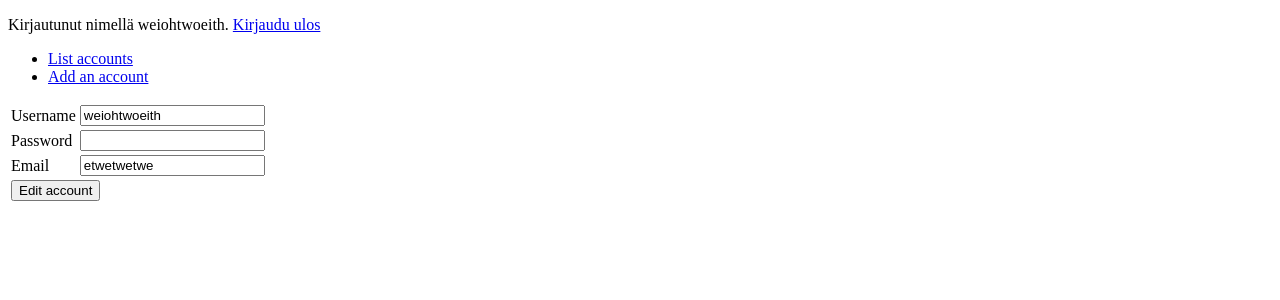
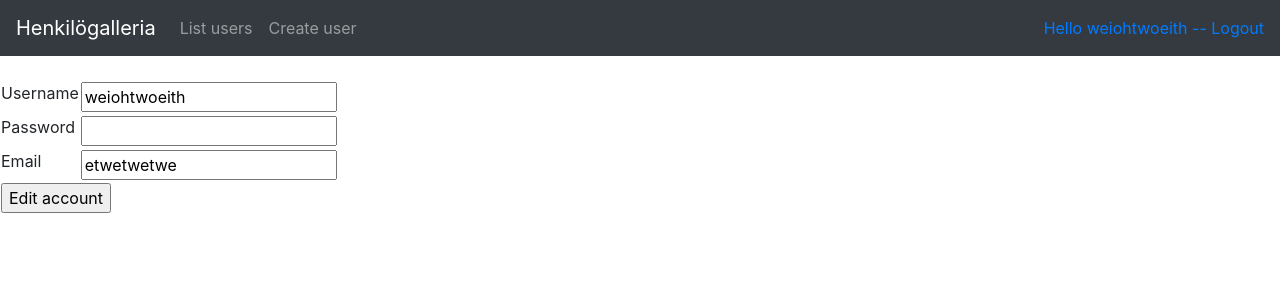
Before and after one commit to joonissi/tsohaaa, a Flask app: page /users/edit/1 in a window 1280 px wide. Shown: the top 300 px of the page. Run offline with Flask 2, Linux system fonts and the light colour scheme; a user stored in the database is signed in; some libraries are stand-ins or nearby versions.

Commit message:
added bootstrap to layout

```diff
--- a/application/templates/layout.html
+++ b/application/templates/layout.html
@@ -4,26 +4,49 @@
   <head>
     <meta charset="utf-8">
     <title>Henkilögalleria</title>
+    <link rel="stylesheet" href="https://maxcdn.bootstrapcdn.com/bootstrap/4.0.0/css/bootstrap.min.css" integrity="sha384-Gn5384xqQ1aoWXA+058RXPxPg6fy4IWvTNh0E263XmFcJlSAwiGgFAW/dAiS6JXm"
+      crossorigin="anonymous">
   </head>
 
   <body>
+
+    <nav class="navbar navbar-expand-md navbar-dark bg-dark mb-4">
+      <a class="navbar-brand" href="#">Henkilögalleria</a>
+      <button class="navbar-toggler" type="button" data-toggle="collapse" data-target="#navbarCollapse" aria-controls="navbarCollapse"
+        aria-expanded="false" aria-label="Toggle navigation">
+        <span class="navbar-toggler-icon"></span>
+      </button>
+      <div class="collapse navbar-collapse" id="navbarCollapse">
+        <ul class="navbar-nav mr-auto">
+          <li class="nav-item">
+            <a class="nav-link" href="{{ url_for('users_index') }} ">List users</a>
+          </li>
+          <li class="nav-item">
+            <a class="nav-link" href="{{ url_for('users_form') }} ">Create user</a>
+          </li>
+        </ul>
+        <div class="form-inline mt-2 mt-md-0">
           {% if current_user.is_authenticated %}
-  <p>
-Kirjautunut nimellä {{ current_user.username }}. <a href="{{ url_for('auth_logout') }}">Kirjaudu ulos</a>
-  </p>
+          <a href="{{ url_for('auth_logout') }}">Hello {{ current_user.username }} -- Logout</a>
           {% else %}
-  <a href="{{ url_for('auth_login') }}">Kirjaudu</a>
+          <a href="{{ url_for('auth_login') }}">Login</a>
           {% endif %}
+        </div>
+      </div>
+    </nav>
 
-  <ul>
-    <li><a href="{{ url_for('users_index') }}">List accounts</a></li>
-    <li><a href="{{ url_for('users_form') }}">Add an account</a></li>
-  </ul>
     {% block body %}
     <p>
       Content.
     </p>
     {% endblock %}
+
+
+    <script src="https://code.jquery.com/jquery-3.2.1.slim.min.js" integrity="sha384-KJ3o2DKtIkvYIK3UENzmM7KCkRr/rE9/Qpg6aAZGJwFDMVNA/GpGFF93hXpG5KkN"
+    crossorigin="anonymous"></script>
+    <script src="https://cdnjs.cloudflare.com/ajax/libs/popper.js/1.12.9/umd/popper.min.js" integrity="sha384-ApNbgh9B+Y1QKtv3Rn7W3mgPxhU9K/ScQsAP7hUibX39j7fakFPskvXusvfa0b4Q"
+    crossorigin="anonymous"></script>
+    <script src="https://maxcdn.bootstrapcdn.com/bootstrap/4.0.0/js/bootstrap.min.js" integrity="sha384-JZR6Spejh4U02d8jOt6vLEHfe/JQGiRRSQQxSfFWpi1MquVdAyjUar5+76PVCmYl"
+    crossorigin="anonymous"></script>
   </body>
-
 </html>
```
Lines whose indentation alone changed are shown as unchanged.
